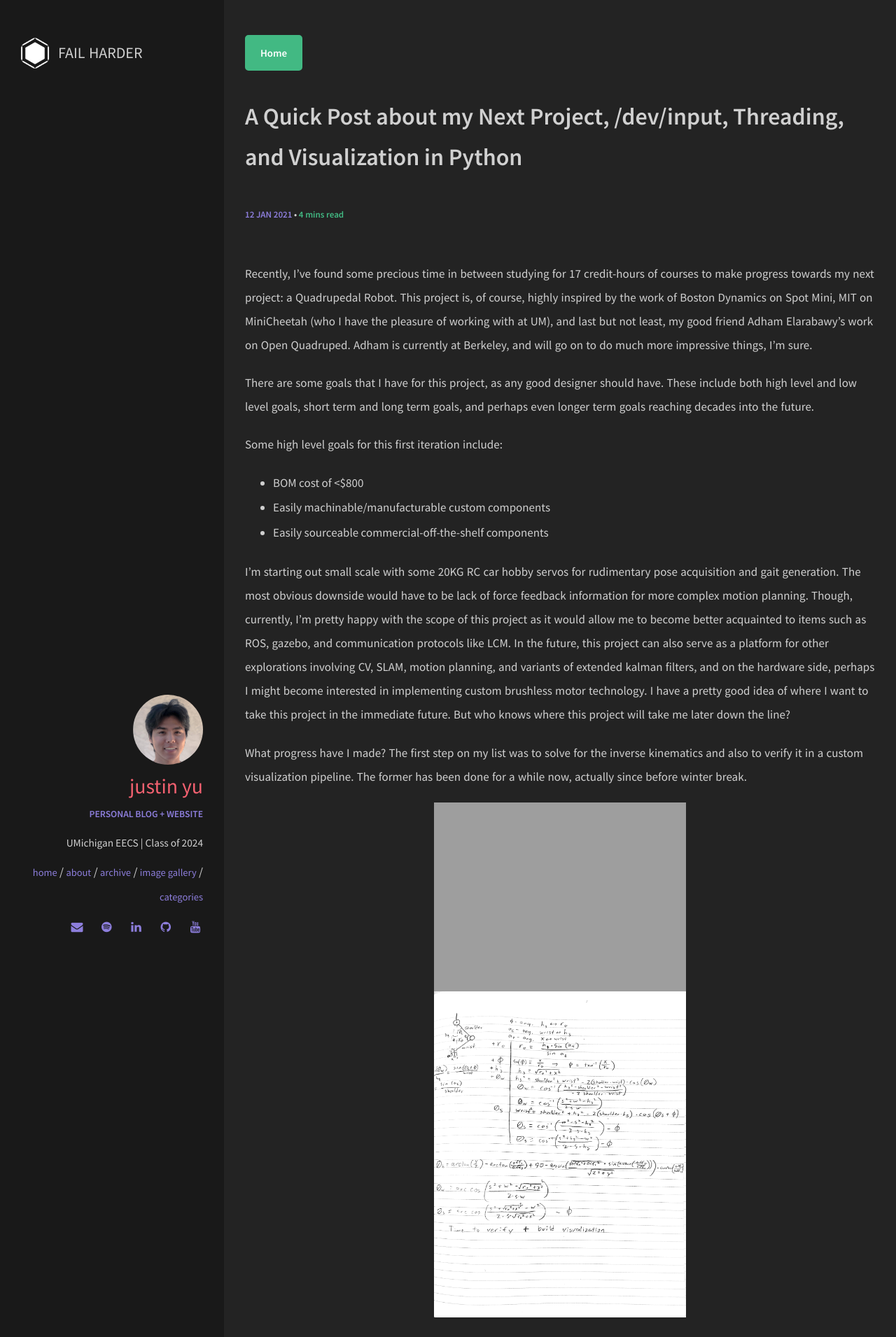
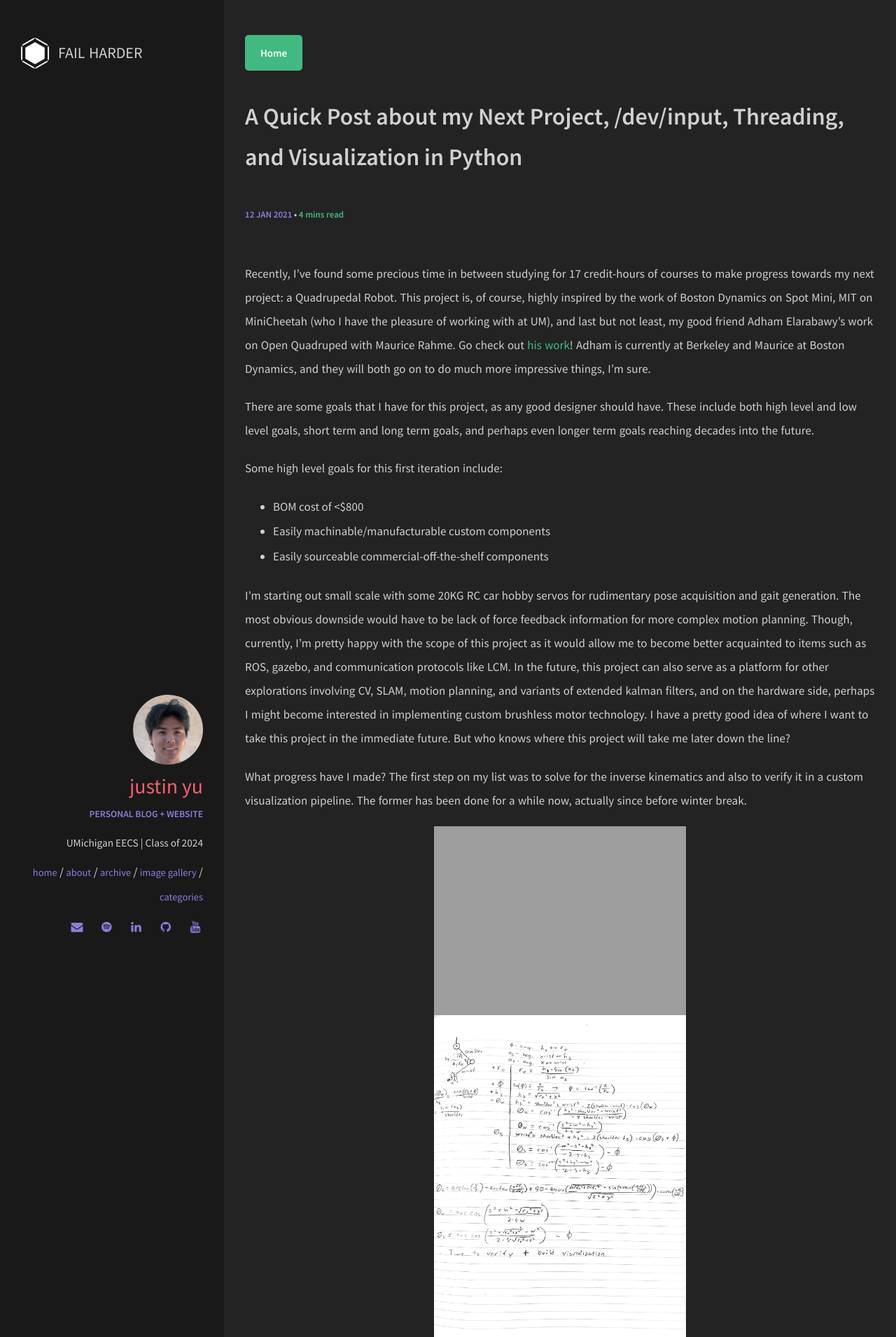
Before and after one commit to uynitsuj/uynitsuj.github.io, a Jekyll site: the page built from _posts/2021-01-12-device-input-threading-and-visualization.md, in a window 1280 px wide. Shown: the top 1911 px of the page at 70% size. Built offline with Jekyll 4.4.1, drawn with Linux system fonts in a browser that asks for light colours.

Commit message:
Update 2021-01-12-device-input-threading-and-visualization.md

```diff
--- a/_posts/2021-01-12-device-input-threading-and-visualization.md
+++ b/_posts/2021-01-12-device-input-threading-and-visualization.md
@@ -6,7 +6,7 @@ categories: [projects]
 image: gallery/QIKstress.gif
 ---
 
-Recently, I've found some precious time in between studying for 17 credit-hours of courses to make progress towards my next project: a Quadrupedal Robot. This project is, of course, highly inspired by the work of Boston Dynamics on Spot Mini, MIT on MiniCheetah (who I have the pleasure of working with at UM), and last but not least, my good friend Adham Elarabawy's work on Open Quadruped. Adham is currently at Berkeley, and will go on to do much more impressive things, I'm sure.
+Recently, I've found some precious time in between studying for 17 credit-hours of courses to make progress towards my next project: a Quadrupedal Robot. This project is, of course, highly inspired by the work of Boston Dynamics on Spot Mini, MIT on MiniCheetah (who I have the pleasure of working with at UM), and last but not least, my good friend Adham Elarabawy's work on Open Quadruped with Maurice Rahme. Go check out [his work](https://www.adham-e.dev/project/openquadruped)! Adham is currently at Berkeley and Maurice at Boston Dynamics, and they will both go on to do much more impressive things, I'm sure.
 
 There are some goals that I have for this project, as any good designer should have. These include both high level and low level goals, short term and long term goals, and perhaps even longer term goals reaching decades into the future.
 
```
